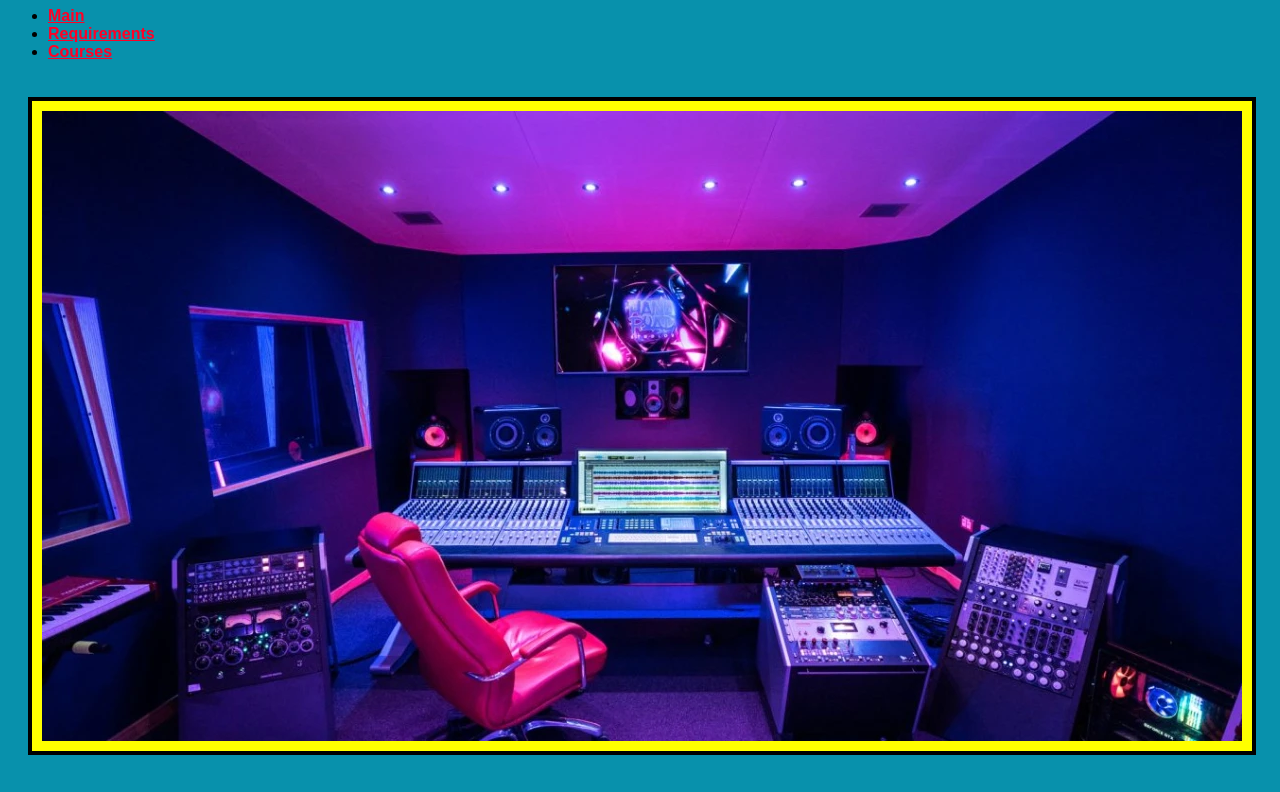
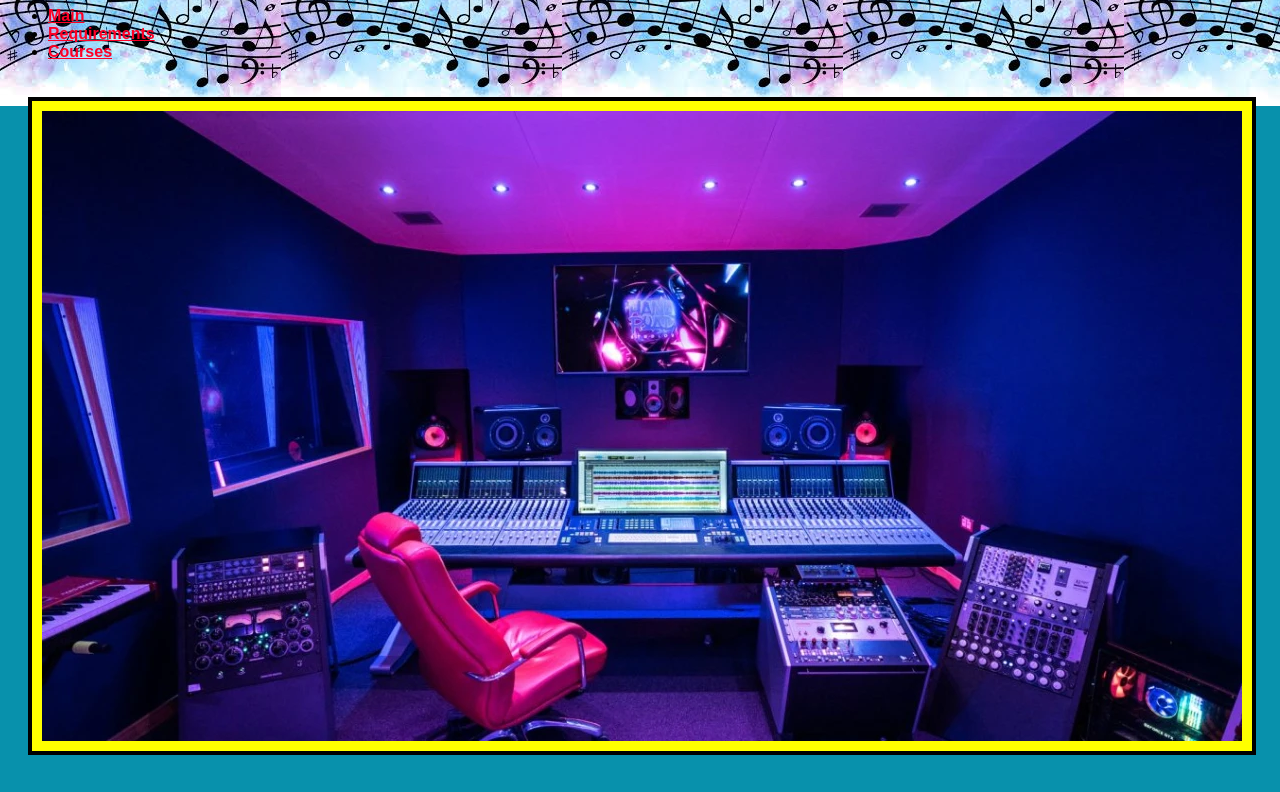
Before and after one commit to steph313/CTK301, a plain HTML site: page assignment2.html in a window 1280 px wide. Shown: the part 73-865 px from the top of the page. Drawn offline with Linux system fonts and the light colour scheme.

Commit message:
assignment2.css

```diff
--- a/assignment2.css
+++ b/assignment2.css
@@ -71,7 +71,7 @@ main {
 }
 body {
   background-color: #0891ac;
-  background-image: url(music/download.jpeg);
+  background-image: url(download.jpeg);
   background-repeat: repeat-x;
   background-position: top left;
 }
```
